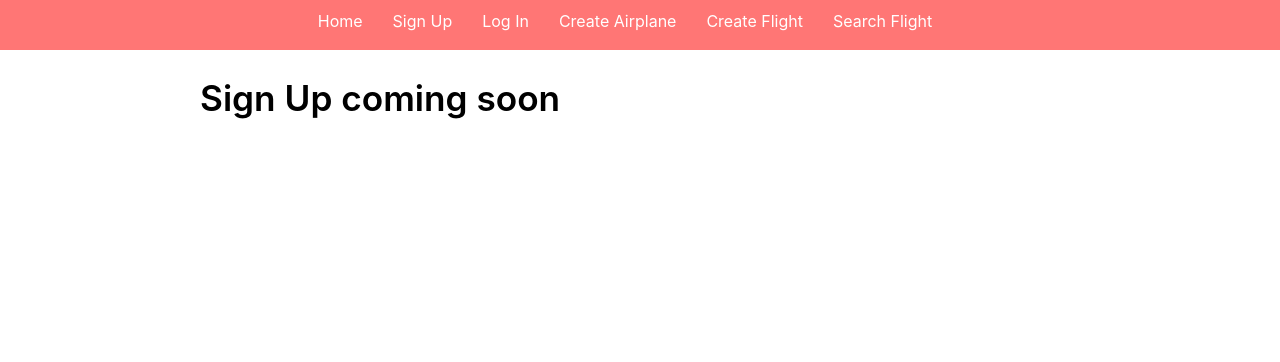
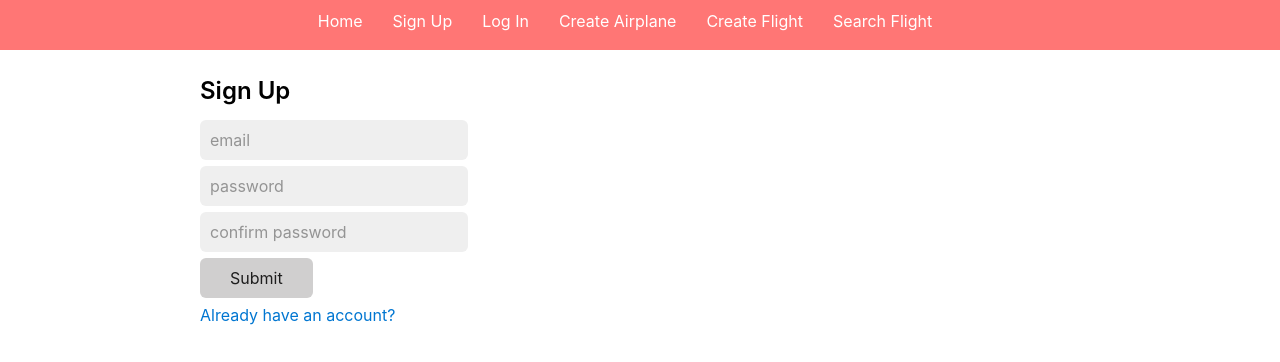
Before and after one commit to joshpanebianco/jubilant-umbrella, a React (Create React App) app: page /signup in a window 1280 px wide. Shown: the top 362 px of the page. Built offline with nearby package versions, Linux system fonts and the light colour scheme.

Commit message:
Added signup and login forms

```diff
--- a/src/components/LogIn.js
+++ b/src/components/LogIn.js
@@ -1,10 +1,18 @@
 import React, { Component } from 'react';
+import { Link } from 'react-router-dom';
+
 
 class LogIn extends Component {
   render() {
     return (
       <div>
-
+        <h2>Log In</h2>
+        <form>
+          <input type="email" placeholder="email" />
+          <input type="password" placeholder="password" />
+          <input type="submit" />
+        </form>
+        <Link to='/signup'>Don't have an account?</Link>
       </div>
     );
   }
--- a/src/components/PrivateRoute.js
+++ b/src/components/PrivateRoute.js
@@ -1,11 +1,20 @@
 import React from 'react';
-import { Route } from 'react-router-dom';
+import { Route, Redirect } from 'react-router-dom';
+import { useAuth } from './context/auth';
 
 function PrivateRoute({ component: Component, ...rest }) {
+  const isAuthenticated = useAuth();
+
   return (
-    <Route {...rest} render={(props) => (
-      <Component {...props} />
-    )}
+    <Route
+      {...rest}
+      render={(props) =>
+        isAuthenticated ? (
+          <Component {...props} />
+        ) : (
+          <Redirect to='/' />
+        )
+      }
     />
   );
 }
--- a/src/components/SignUp.js
+++ b/src/components/SignUp.js
@@ -1,9 +1,19 @@
 import React, { Component } from 'react';
+import { Link } from 'react-router-dom';
 
 class SignUp extends Component {
   render() {
     return (
-      <h1>Sign Up coming soon</h1>
+      <div>
+        <h2>Sign Up</h2>
+        <form>
+          <input type="email" placeholder="email" />
+          <input type="password" placeholder="password" />
+          <input type="password" placeholder="confirm password" />
+          <input type="submit" />
+        </form>
+        <Link to='/login'>Already have an account?</Link>
+      </div>
     );
   }
 }
```
